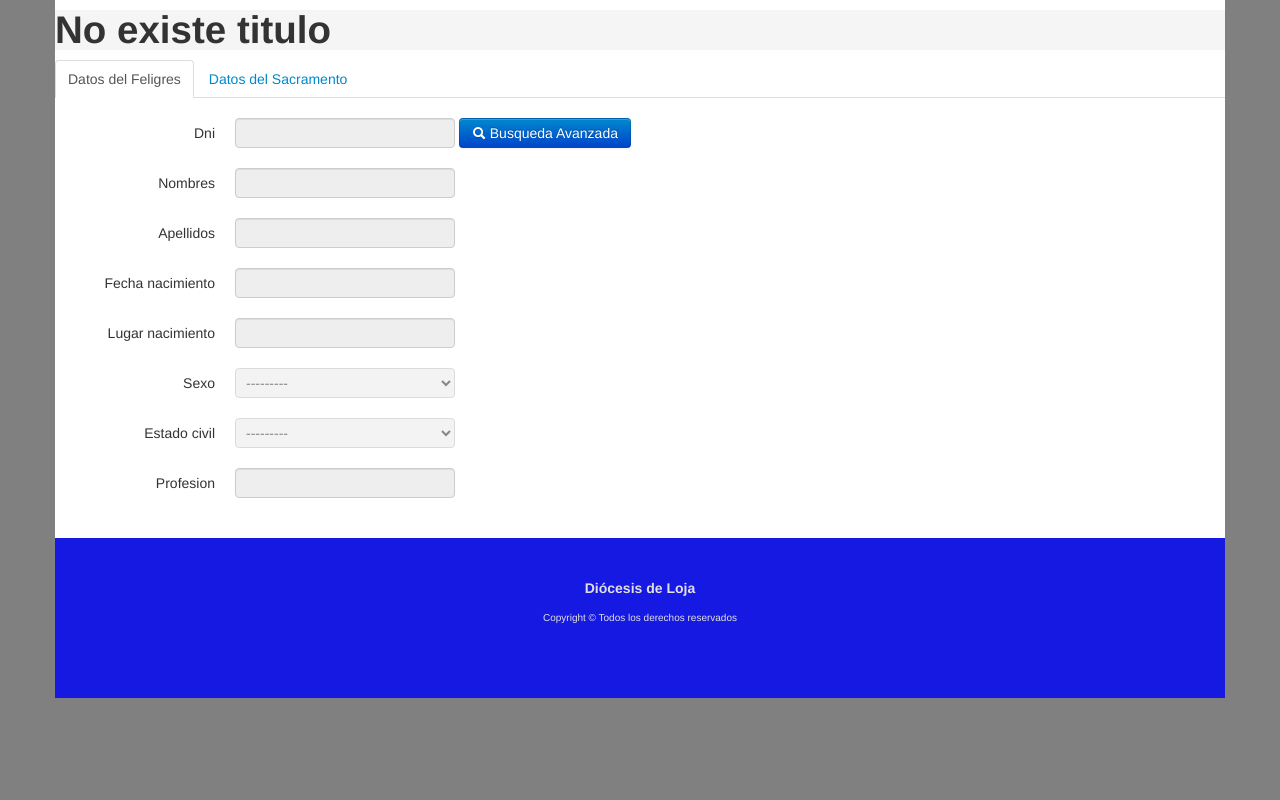
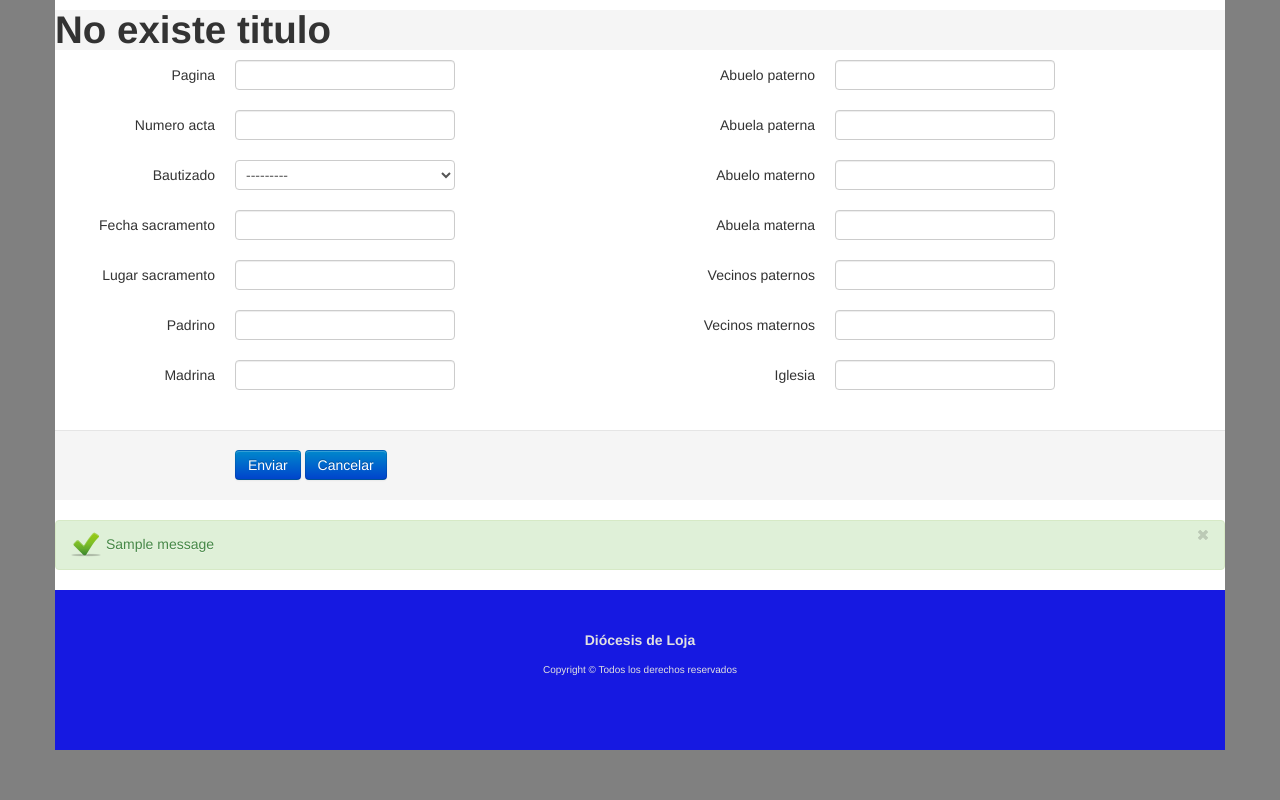
Before and after one commit to luchitoflores/ekklesia, a Django app: page /bautismo/add/ in a window 1280 px wide. Run offline with Django 3.2, Linux system fonts and the light colour scheme; tables that the repository leaves empty hold one stand-in row (values such as "Sample post"); one stand-in notice (Sample message) is shown; some libraries are stand-ins or nearby versions.

Commit message:
Cambios en Template Bautismo

```diff
--- a/sacramentos/forms.py
+++ b/sacramentos/forms.py
@@ -42,7 +42,7 @@ class MatrimonioForm(ModelForm):
 class BautismoForm(ModelForm):
 	class Meta():
 		model=Bautismo
-		fields=('numero_acta','pagina','tipo_sacramento','fecha_sacramento','lugar_sacramento','padrino','madrina',
+		fields=('numero_acta','pagina','bautizado','tipo_sacramento','fecha_sacramento','lugar_sacramento','padrino','madrina',
 			'iglesia', 'abuelo_paterno', 'abuela_paterna', 'abuelo_materno','abuela_materna','vecinos_paternos','vecinos_maternos')
 
 class EucaristiaForm(ModelForm):
--- a/sacramentos/templates/bautismo/bautismo_form.html
+++ b/sacramentos/templates/bautismo/bautismo_form.html
@@ -16,21 +16,6 @@
 <!-- Pestañas para datos del feligres, y del bautizo -->
 
 
-<ul class='nav nav-tabs'>
-	<li class='active'><a href="#id_datos_feligres" data-toggle='tab'>Datos del Feligres</a></li>
-	<li><a href="#id_datos_bautismo" data-toggle='tab'>Datos del Sacramento</a></li>
-
-</ul>
-
-<div class="tab-content">
-	<div id='id_datos_feligres' class='tab-pane active'>
-		<form id='id_form_bautizado' class='form-horizontal'>
-			{%feligres%}
-		</form>
-	</div>
-
-
-	<div id="id_datos_bautismo" class="tab-pane">
 	<form id='id_form_bautismo' action="." method='POST' class='form-horizontal'>
 		{% csrf_token%}
 		<div class='container'>
@@ -49,9 +34,9 @@
 						</div>
 					</div>
 					<div class='control-group'>
-							<label for="id_tipo_sacramento" class='control-label'>{{formBautismo.tipo_sacramento.label}}</label>
+						<label for="id_feligres" class='control-label'>{{formBautismo.bautizado.label}}</label>
 						<div class='controls'>
-								{{formBautismo.tipo_sacramento}}
+							{{formBautismo.bautizado}}
 						</div>
 					</div>
 					<div class='control-group'>
@@ -140,16 +125,6 @@
 		</div>
 
 	</form>
-</div>
-
-
-
-
-
-
-
-<!-- Modal para indicar que un usuario ha sid creado-->
-{%include 'modal.html'%}
 
 
 {% endblock%}
--- a/sacramentos/templates/bautismo/bautismo_list.html
+++ b/sacramentos/templates/bautismo/bautismo_list.html
@@ -24,6 +24,7 @@
 			<th>Mama</th>
 
 
+
 		</tr>
 
 	</thead>
@@ -36,6 +37,8 @@
 			<td id='id_fecha_sacramento'>{{o.fecha_sacramento}}</td>
 			<td>{{o.bautizado.padre.first_name}} {{o.bautizado.padre.last_name}}</td>
 			<td>{{o.bautizado.madre.first_name}} {{o.bautizado.madre.last_name}}</td>
+
+	</tr
 		</tr>
 		{% endfor %}
 	</tbody>
--- a/sacramentos/templates/usuario/usuario_list.html
+++ b/sacramentos/templates/usuario/usuario_list.html
@@ -22,6 +22,8 @@
 			<th>Fecha Nacimiento</th>
 			<th>Papa</th>
 			<th>Mama</th>
+			<th>Acciones</th>
+
 		</tr>
 
 	</thead>
@@ -34,6 +36,8 @@
 			<td id='id_fecha_nacimiento'>{{o.fecha_nacimiento}}</td>
 			<td>{{o.padre.first_name}} {{o.padre.last_name }}</td>
 			<td>{{o.madre.first_name}} {{o.madre.last_name}}</td>
+			<td><a class='id_delete' href="/usuario/{{o.id}}/bautismo/add" role="button"  name='{{o.id_fel}}'>Bautismo</a>
+		</td>
 		</tr>
 		{% endfor %}
 	</tbody>
--- a/sacramentos/urls.py
+++ b/sacramentos/urls.py
@@ -5,7 +5,7 @@ from .views import (
 	usuarioCreateView, UsuarioListView,padre_create_view, feligres_create_view,edit_usuario_view,
 	LibroCreateView, LibroUpdateView ,LibroListView,
 	MatrimonioCreateView,MatrimonioListView,MatrimonioUpdateView,
-	BautismoUpdateView,BautismoListView, bautismo_create_view,
+	bautismo_update_view, BautismoListView, bautismo_create_view,
 	EucaristiaCreateView,EucaristiaUpdateView,EucaristiaListView,
 	ConfirmacionCreateView,ConfirmacionUpdateView,ConfirmacionListView,
 
@@ -38,9 +38,10 @@ urlpatterns = patterns('',
 
 
 	#urls de Bautismo
+	#url(r'^usuario/(?P<id_fel>\d+)/bautismo/add/$',bautismo_create_view, name='bautismo_create'),
 	url(r'^bautismo/$',BautismoListView.as_view(),name='bautismo_list'),
 	url(r'^bautismo/add/$',bautismo_create_view, name='bautismo_create'),
-	url(r'^bautismo/(?P<pk>\d+)/$',BautismoUpdateView.as_view(), name='bautismo_update'),
+	url(r'^bautismo/(?P<pk>\d+)/$',bautismo_update_view, name='bautismo_update'),
 
 
 	#urls de Eucaristia
--- a/sacramentos/views.py
+++ b/sacramentos/views.py
@@ -4,6 +4,7 @@ import json
 from django.shortcuts import render,get_object_or_404
 from django.http import HttpResponse, Http404,HttpResponseRedirect
 from django.views.generic import ListView
+from django.contrib import messages
 from django.views.generic.edit import CreateView, UpdateView
 from django.contrib.auth.models import User
 
@@ -147,27 +148,31 @@ class MatrimonioListView(ListView):
 
 # VISTAS PARA ADMIN DE BAUTISMO
 
-
 def bautismo_create_view(request):
+	#fel=PerfilUsuario.objects.get(id=id_fel)
 	if(request.method == 'POST' ):
 		#formUser=UsuarioForm(request.POST)
 		formPerfil=PerfilUsuarioForm(request.POST)
 		formBautismo=BautismoForm(request.POST)
-		if(formPerfil.is_valid() and formBautismo.is_valid()):
-			# user=formUser.save(commit=False)
+		if formBautismo.is_valid() and formPerfil.is_valid():
 			perfil=formPerfil.save(commit=False)
 			bautismo=formBautismo.save(commit=False)
-			# user.save()
-			# perfil.user=user.id
+			bautismo.tipo_sacramento=u'Bautismo'
 			perfil.save()
 			bautismo.bautizado=perfil
+
 			bautismo.save()
 			return HttpResponseRedirect('/bautismo')
+		else:
+			messages.add_message(request, messages.WARNING, 'Uno o mas campos son incorrectos')
+
+
 	else:
 		# formUser=UsuarioForm()
 		formPerfil=PerfilUsuarioForm()
 		formBautismo=BautismoForm()
-	ctx={'formPerfil':formPerfil,'formBautismo':formBautismo}
+
+	ctx={'formPerfil': formPerfil,'formBautismo':formBautismo}
 	return render (request,'bautismo/bautismo_form.html',ctx)
 
 
@@ -179,11 +184,30 @@ def bautismo_create_view(request):
 # 	success_url='/bautismo/'
 
 
-class BautismoUpdateView(UpdateView):
-	model=Bautismo
-	template_name='bautismo/bautismo_form.html'
-	#form_class=BautismoForm
-	success_url='/bautismo/'
+def bautismo_update_view(request,pk):
+	bautismo= get_object_or_404(Bautismo, pk=pk)
+	perfil= bautismo.bautizado
+	if request.method == 'POST':
+		usuario_form = PerfilUsuarioForm(request.POST,instance=perfil)
+		bautismo_form = BautismoForm(request.POST,instance=bautismo)
+		if usuario_form.is_valid() and bautismo_form.is_valid():
+			usuario_form.save()
+
+			bautismo_form.save()
+			return HttpResponseRedirect('/bautismo')
+
+	else:
+		usuario_form = UsuarioForm(instance=perfil)
+		bautismo_form = PerfilUsuarioForm(instance=bautismo)
+
+	ctx = {'usuario_form': usuario_form,'bautismo_form':bautismo_form,'bautizado':bautismo}
+	return render(request, 'bautismo/bautismo_form.html', ctx)
+
+
+# class BautismoUpdateView(UpdateView):
+# 	model=Bautismo
+# 	template_name='bautismo/bautismo_form.html'
+# 	success_url= '/bautismo/'
 
 class BautismoListView(ListView):
 	model=Bautismo
--- a/templates/base.html
+++ b/templates/base.html
@@ -60,7 +60,22 @@
 						{%endblock%}
 					</article>
 				</div>
-
+				<div id="id_messages">
+					<aside>
+						<div>
+							{%block messages%}
+							{% if messages%}
+							{%for message in messages%}
+							<div {% if message.tags %}class="alert alert-{{message.tags}}"{% endif %}>
+								<button type="button" class="close" data-dismiss="alert"><i class="icon-remove"></i></button>
+								<img {% if message.tags %}src="/static/img/{{message.tags}}.png" {% endif %} alt=""> {{message}}
+							</div>
+							{%endfor%}
+							{%endif%}
+							{%endblock%}
+						</div>
+					</aside>
+				</div>
 				<!-- Footer -->
 				<div id='id_footer'>
 
```
Also changed, not shown: 6 other files. Lines whose indentation alone changed are shown as unchanged.
